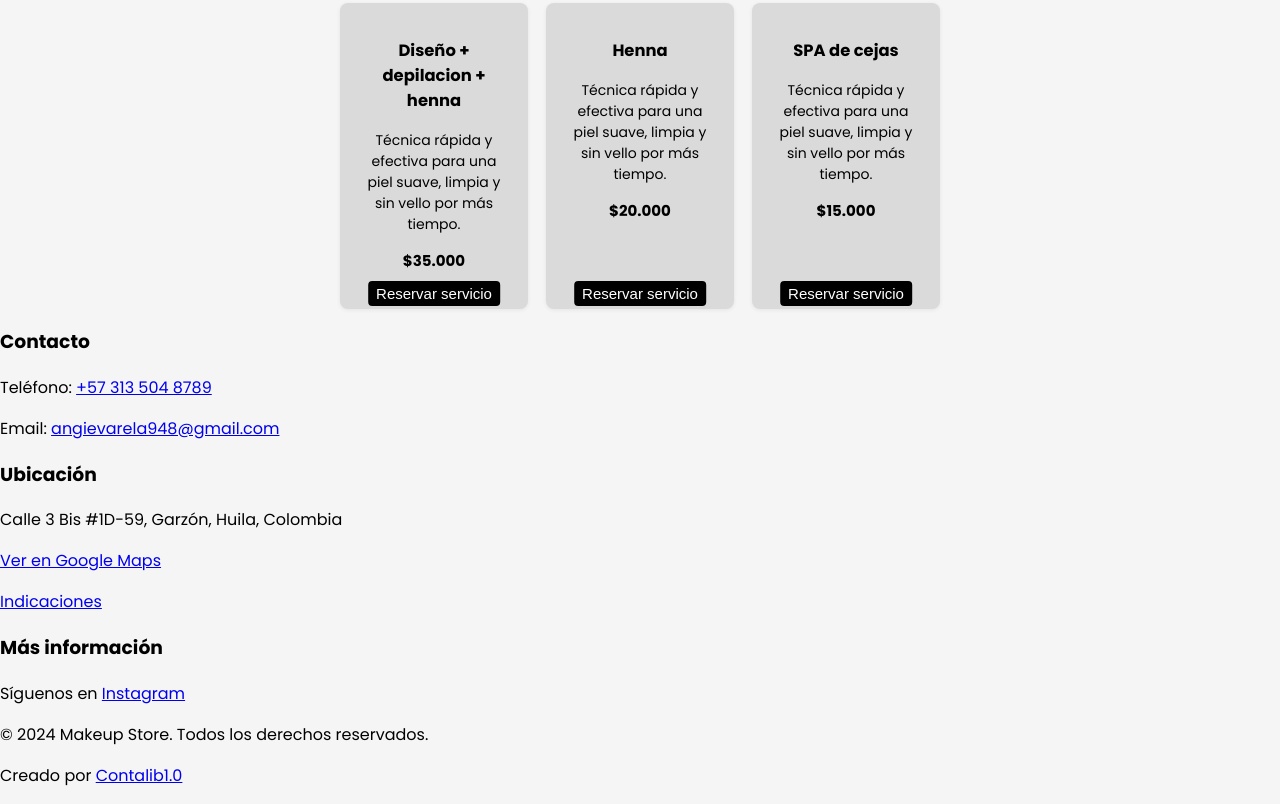
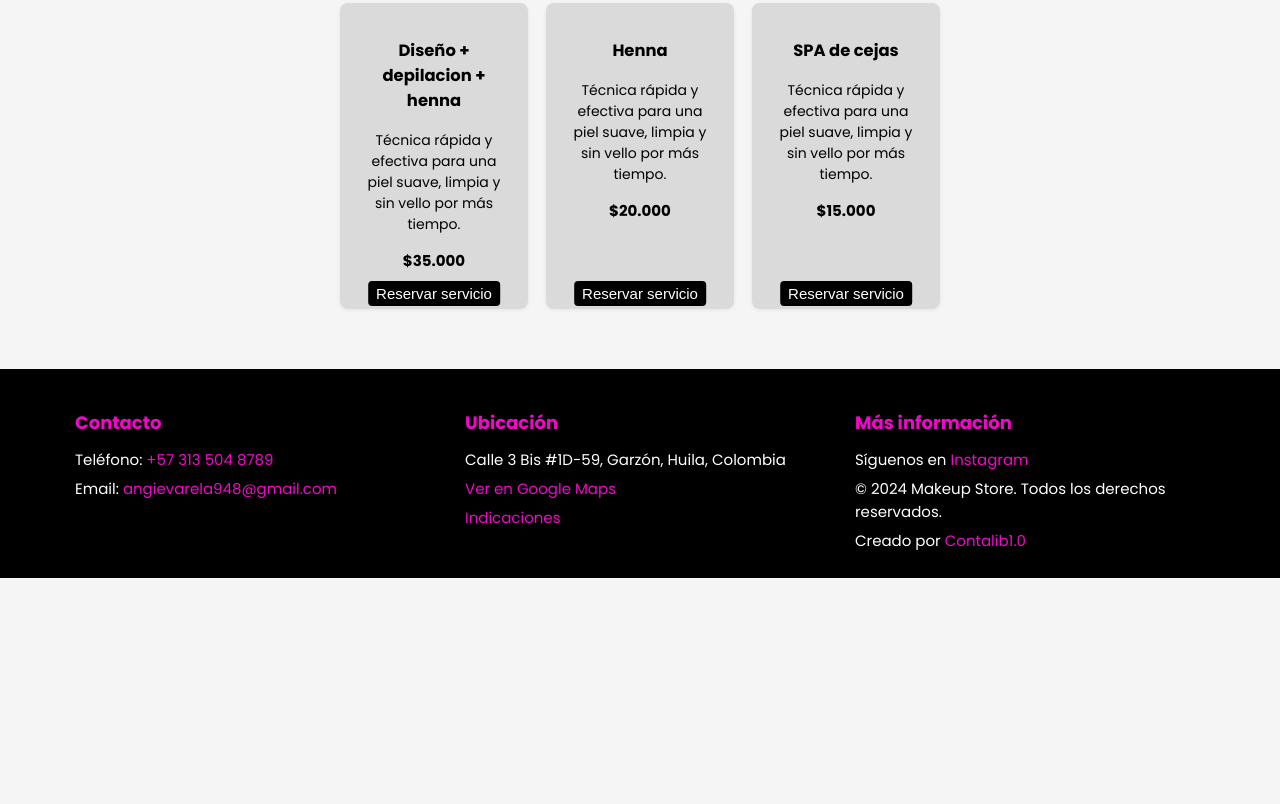
Before and after one commit to Sergiol9211/pagina, a plain HTML site: page index.html in a window 1280 px wide. Shown: the part 620-1424 px from the top of the page. After the commit the page ends 1198 px from the top, so only its background shows below. Drawn offline with Linux system fonts and the light colour scheme.

Commit message:
Update styles.css

```diff
--- a/styles.css
+++ b/styles.css
@@ -251,22 +251,27 @@ body {
         transform: translateX(100%);
         opacity: 0;
     }
+
     5% {
         transform: translateX(100%);
         opacity: 1;
     }
+
     20% {
         transform: translateX(0%);
         opacity: 1;
     }
+
     70% {
         transform: translateX(0%);
         opacity: 1;
     }
+
     95% {
         transform: translateX(-100%);
         opacity: 1;
     }
+
     100% {
         transform: translateX(-100%);
         opacity: 0;
@@ -274,18 +279,24 @@ body {
 }
 
 @keyframes blink-link-color {
-    0%, 100% {
+
+    0%,
+    100% {
         color: #333;
     }
+
     50% {
         color: rgb(240, 7, 201);
     }
 }
 
 @keyframes blink-link-color-hover {
-    0%, 100% {
+
+    0%,
+    100% {
         color: rgb(240, 7, 201);
     }
+
     50% {
         color: #333;
     }
@@ -302,3 +313,64 @@ body {
         word-break: break-word;
     }
 }
+
+/* =============================
+   🦶 Footer
+============================= */
+.footer {
+    background-color: #000;
+    color: #fff;
+    padding: 40px 20px 20px 20px;
+    display: flex;
+    justify-content: center;
+    align-items: flex-start;
+    gap: 40px;
+    flex-wrap: wrap;
+    font-size: 16px;
+    margin-top: 60px;
+}
+
+.footer > div {
+    flex: 1 1 220px;
+    min-width: 220px;
+    max-width: 350px;
+}
+
+.footer h3 {
+    margin-top: 0;
+    margin-bottom: 12px;
+    font-size: 18px;
+    color: #f007c9;
+    font-weight: 700;
+}
+
+.footer a {
+    color: #f007c9;
+    text-decoration: none;
+    transition: color 0.3s;
+    word-break: break-all;
+}
+
+.footer a:hover {
+    color: #fff;
+    text-decoration: underline;
+}
+
+.footer-contacto p,
+.footer-ubicacion p,
+.footer-info p {
+    margin: 6px 0;
+    font-size: 15px;
+}
+
+@media (max-width: 900px) {
+    .footer {
+        flex-direction: column;
+        align-items: stretch;
+        gap: 20px;
+        text-align: center;
+    }
+    .footer > div {
+        max-width: 100%;
+    }
+}
```
